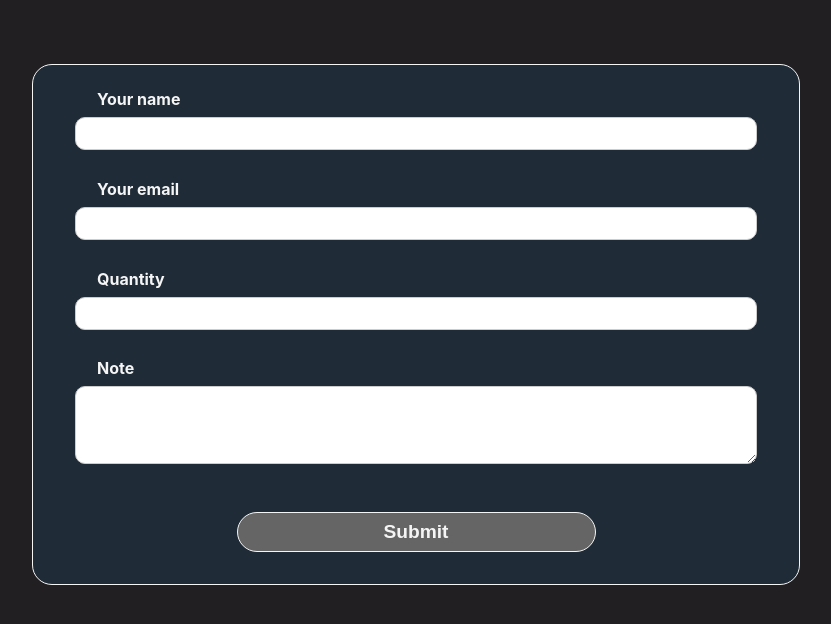
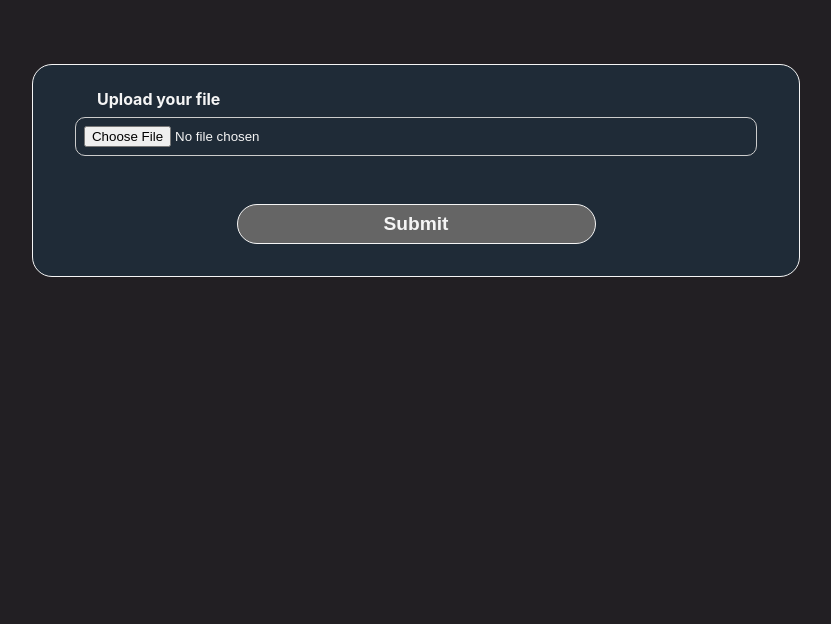
Before and after one commit to pinkjagnie/form-to-storj-practice, a React (Create React App) app in the folder client/: page / in a window 1280 px wide. Shown: the top 624 px of the page, without its empty margins (224-1055 px from the left). Built offline with nearby package versions, Linux system fonts and the light colour scheme.

Commit message:
Updated Form component to deal with files

```diff
--- a/client/src/components/Form.js
+++ b/client/src/components/Form.js
@@ -4,41 +4,38 @@ import styles from "./form.module.css";
 
 const Form = () => {
   const [enteredName, setEnteredName] = useState("");
-  const [enteredEmail, setEnteredEmail] = useState("");
-  const [enteredQuantity, setEnteredQuantity] = useState("");
-  const [enteredNote, setEnteredNote] = useState("")
+  const [enteredFile, setEnteredFile] = useState("");
 
   const formSubmitHandler = (event) => {
     event.preventDefault();
 
-    if (!enteredName || enteredName.trim() === '' || !enteredEmail || enteredEmail.trim() === '' || !enteredEmail.includes('@') || !enteredQuantity || enteredQuantity === '' || enteredQuantity === '0' || !enteredNote || enteredNote.trim() === '') {
+    if (!enteredFile || enteredFile === '') {
       alert("Ups! Something went wrong. Please fill in all the fields of the form correctly")
       return;
     };
 
-    console.log(enteredName, enteredEmail, enteredNote)
+    // TO DO: fetch
+
+    console.log(enteredFile)
+    console.log(enteredName)
+
+    setEnteredFile("")
+    setEnteredName("")
   }
 
   return(
     <section className={styles.formSection}>
       <div>
         <form className={styles.form} onSubmit={formSubmitHandler}>
+
           <div className={styles.control}>
-            <label htmlFor="name">Your name</label>
-            <input type="text" id="name" required value={enteredName} onChange={event => setEnteredName(event.target.value)} />
+            <label htmlFor="file">Upload your file</label>
+            <input type="file" id="file" required onChange={event => {
+                setEnteredFile(event.target.files[0]);
+                setEnteredName(event.target.files[0].name)
+              }} />
           </div>
-          <div className={styles.control}>
-            <label htmlFor="email">Your email</label>
-            <input type="email" id="email" required value={enteredEmail} onChange={event => setEnteredEmail(event.target.value)}/>
-          </div>
-          <div className={styles.control}>
-            <label htmlFor="quantity">Quantity</label>
-            <input type="number" id="quantity" required value={enteredQuantity} onChange={event => setEnteredQuantity(event.target.value)} />
-          </div>
-          <div className={styles.control}>
-            <label htmlFor="note">Note</label>
-            <textarea id="note" rows="4" cols="50" required value={enteredNote} onChange={event => setEnteredNote(event.target.value)}/>
-          </div>
+
           <button>Submit</button>
         </form>
       </div>
```
